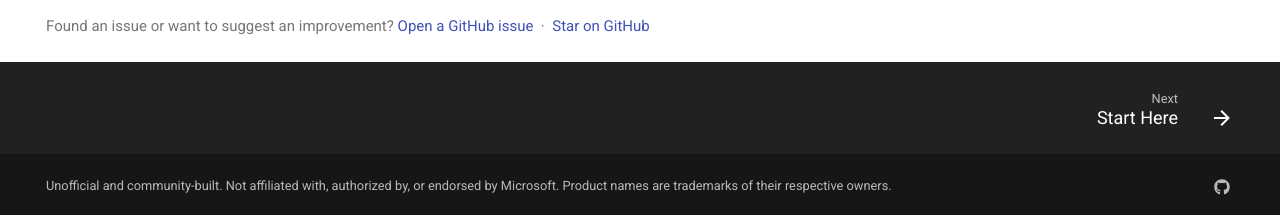
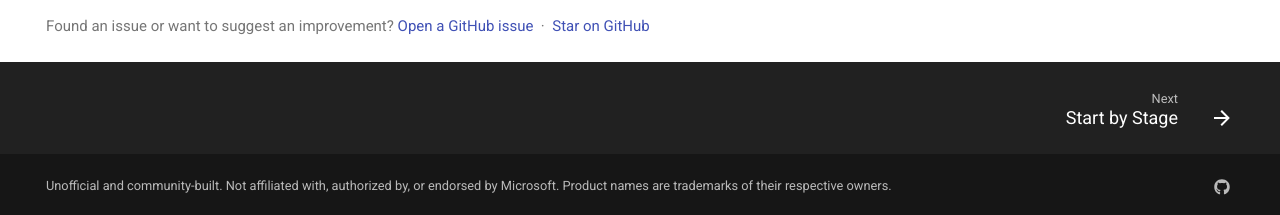
Before and after one commit to MawellGlass/copilot-ramp-cookbook, an MkDocs documentation site: the page built from docs/index.md, in a window 1280 px wide and 900 px high, scrolled down 1964 px. Shown: the part 682-897 px from the top of the window. Built offline with MkDocs 1.6.1 and Material for MkDocs 9.7.7, drawn with Linux system fonts in a browser that asks for light colours; comment, search, counter and statistics services are not loaded.

Commit message:
Rename 'Start Here' page to 'Start by Stage'

```diff
--- a/docs/start-here.md
+++ b/docs/start-here.md
@@ -1,5 +1,5 @@
 ---
-title: Start Here
+title: Start by Stage
 ---
 
 # Start Here
--- a/mkdocs.yml
+++ b/mkdocs.yml
@@ -98,7 +98,7 @@ extra:
 nav:
   - Home: index.md
   - Start Here:
-      - start-here.md
+      - "Start by Stage": start-here.md
       - "Start by Role": start-by-role.md
 
   - The Journey:
```
